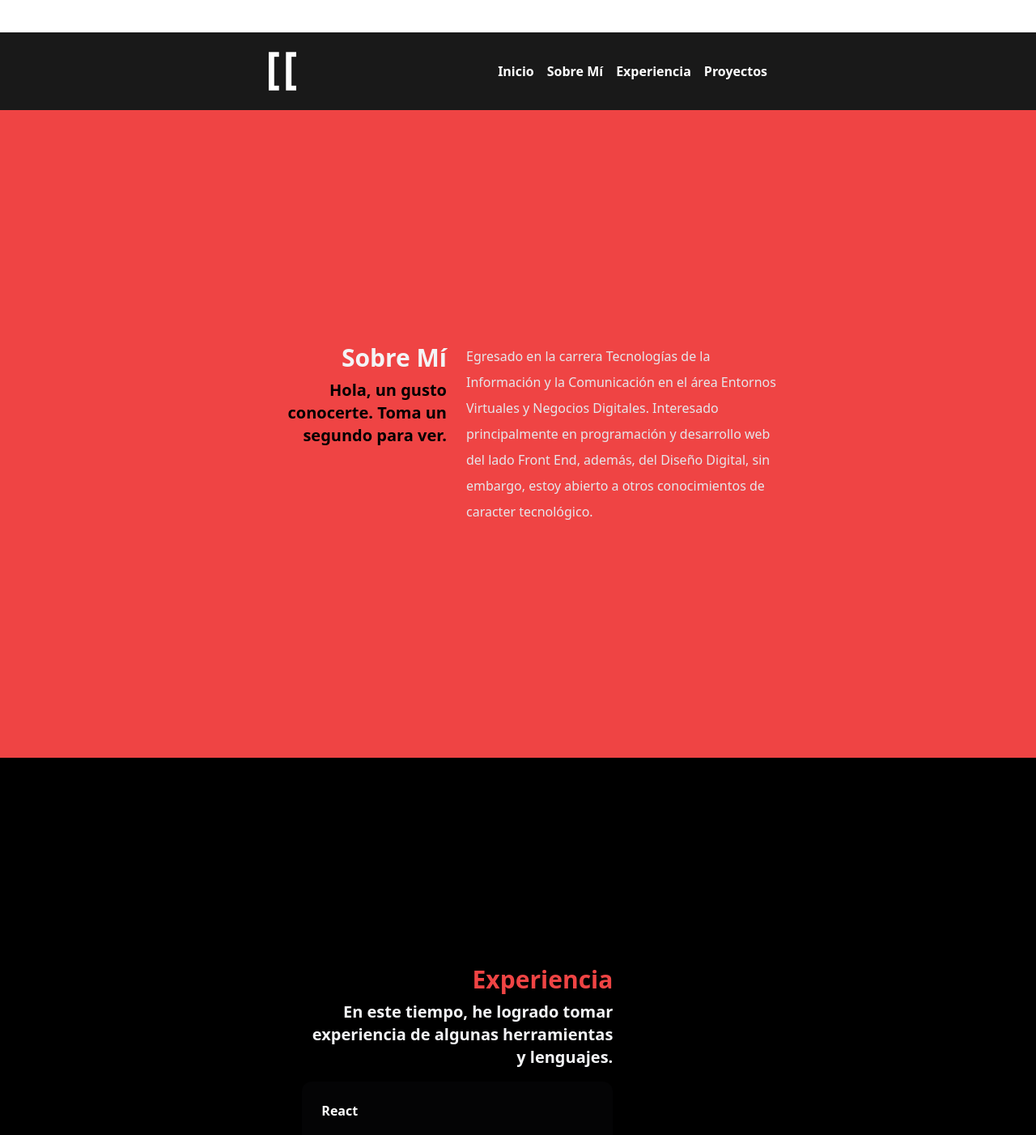
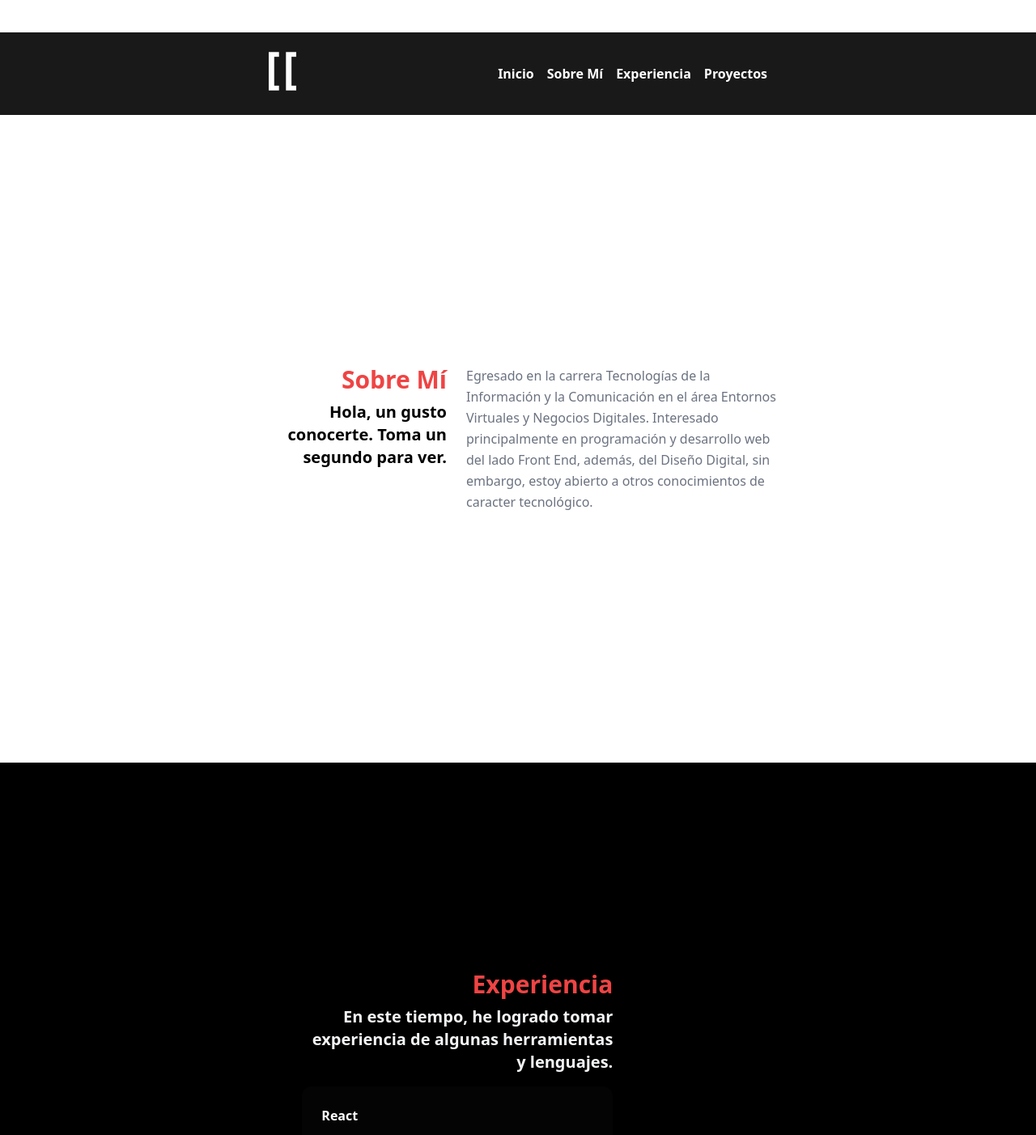
Before and after one commit to pasabaa/portfolio, a React (Vite) app: page / in a window 1280 px wide. Shown: the part 760-2162 px from the top of the page at 81% size. Built offline with nearby package versions, Linux system fonts and the light colour scheme.

Commit message:
add meta description, and fix links

```diff
--- a/index.html
+++ b/index.html
@@ -2,6 +2,7 @@
 <html lang="en" class="scroll-smooth">
   <head>
     <meta charset="UTF-8" />
+    <meta name="description" content="Portafolio web de Pablo Sánchez, donde encontrarás algunos proyectos, experencia y habilidades.">
     <link rel="icon" type="image/svg+xml" href="/vite.svg" />
     <meta name="viewport" content="width=device-width, initial-scale=1.0" />
     <title>Vite + React</title>
--- a/src/App.jsx
+++ b/src/App.jsx
@@ -14,7 +14,6 @@ function App() {
         title={'Sobre Mí'}
         subtitle={'Hola, un gusto conocerte. Toma un segundo para ver.'}
         text={'Egresado en la carrera Tecnologías de la Información y la Comunicación en el área Entornos Virtuales y Negocios Digitales. Interesado principalmente en programación y desarrollo web del lado Front End, además, del Diseño Digital, sin embargo, estoy abierto a otros conocimientos de caracter tecnológico.'}
-        titleColor={'gray'}
         subColor={'black'}
       />
       <ExperienceSection />
--- a/src/assets/components/AboutSection.jsx
+++ b/src/assets/components/AboutSection.jsx
@@ -1,19 +1,19 @@
 import React from 'react'
 import { Navbar } from './Navbar'
 
-export const AboutSection = ({title, subtitle, text, titleColor, subColor}) => {
+export const AboutSection = ({title, subtitle, text, subColor}) => {
   return (
   <>
     <Navbar />
-    <div className='h-screen bg-red-500 flex items-center justify-center' id='about'>
+    <div className='h-screen bg-white/90 flex items-center justify-center' id='about'>
         <div className='w-6/12 mx-auto sm:w-10/12'>
             <div className='flex gap-6 sm:flex-col'>
                 <div className='text-end max-w-xs sm:text-start'>
-                    <h1 className={`text-3xl font-bold mb-2 text-${titleColor}-100`}>{title}</h1>
+                    <h1 className={`text-3xl font-bold mb-2 text-red-500`}>{title}</h1>
                     <h2 className={`text-xl font-bold text-${subColor}-100`}>{subtitle}</h2>
                 </div>
                 <div className='text-start max-w-sm'>
-                    <p className={`text-base text-gray-200 font-light leading-loose`}>{text}</p>
+                    <p className={`text-base text-gray-500 font-light leading-relaxed`}>{text}</p>
                 </div>
             </div>
         </div>
--- a/src/assets/components/ExperienceSection.jsx
+++ b/src/assets/components/ExperienceSection.jsx
@@ -71,7 +71,7 @@ export const ExperienceSection = () => {
                               key={item.id}
                               className='max-w-sm p-6 rounded-xl bg-zinc-900/20 shadow-sm last:max-w-fit sm:last:max-w-sm hover:bg-zinc-900/50 transition-all ease-in-out cursor-default'>
                                 <h1 className='text-white font-bold'>{item.title}</h1>
-                                <p className='text-gray-400 text-sm mt-4'>{item.description}</p>
+                                <p className='text-gray-400 text-sm mt-4 leading-relaxed'>{item.description}</p>
                             </motion.div>
                         )
                     })
--- a/src/assets/components/FooterSection.jsx
+++ b/src/assets/components/FooterSection.jsx
@@ -68,7 +68,7 @@ export const FooterSection = () => {
                             {
                                 links.map(link => {
                                     return(
-                                        <a key={link.id} className='text-sm text-gray-400' href={link.url}>{link.name}</a>
+                                        <a key={link.id} aria-label={link.name} title={link.name} className='text-sm text-gray-500' href={link.url}>{link.name}</a>
                                     )
                                 })
                             }
@@ -79,7 +79,7 @@ export const FooterSection = () => {
                             {
                                 projects.map(project => {
                                     return(
-                                        <a key={project.id} className='text-sm text-gray-400' href={project.url}>{project.name}</a>
+                                        <a key={project.id} aria-label={project.name} title={project.name} className='text-sm text-gray-500' href={project.url}>{project.name}</a>
                                     )
                                 })
                             }
--- a/src/assets/components/Navbar.jsx
+++ b/src/assets/components/Navbar.jsx
@@ -37,9 +37,9 @@ export const Navbar = () => {
                 <div>
                     <ul className='font-bold flex gap-4'>
                         <li className='text-white'>
-                            <a href="#about">
+                            <button onClick={goToTop}>
                                 <img src={Logo} alt="Logo pasabaa" className='object-scale-down h-12 invert' />
-                            </a>
+                            </button>
                         </li>
                     </ul>
                 </div>
@@ -51,10 +51,11 @@ export const Navbar = () => {
                         {
                             links.map(link => {
                                 return(
-                                    <li className='text-white hover:text-gray-300 ease-in-out transition-all'>
+                                    <li key={link.id} className='text-white hover:text-gray-300 ease-in-out transition-all cursor-pointer'>
                                         <Link
                                             activeClass='active'
-                                            spy='true' smooth='true'
+                                            spy
+                                            smooth='true'
                                             offset={-80}
                                             duration={400}
                                             to={link.section}>{link.name}</Link></li>
--- a/src/assets/components/ProjectSection.jsx
+++ b/src/assets/components/ProjectSection.jsx
@@ -47,7 +47,7 @@ export const ProjectSection = () => {
 
 
   return (
-    <div className='py-64 h-100 bg-white flex items-center justify-center' id='projects'>
+    <div className='py-64 h-100 bg-white/90 flex items-center justify-center' id='projects'>
         <div className='w-5/12 mx-auto sm:w-10/12'>
             <div className='flex flex-wrap gap-4 justify-between'>
 
@@ -65,7 +65,7 @@ export const ProjectSection = () => {
                               key={item.id}
                               className='max-w-sm p-6 rounded-xl bg-gray-300/10 shadow-sm last:max-w-fit sm:last:max-w-sm hover:bg-gray-300/20 transition-all ease-in-out cursor-default'>
                                 <h1 className='text-black font-bold'>{item.title}</h1>
-                                <p className='text-gray-400 text-sm mt-4'>{item.description}</p>
+                                <p className='text-gray-500 text-sm mt-4 leading-relaxed'>{item.description}</p>
                             </motion.div>
                         )
                     })
```
